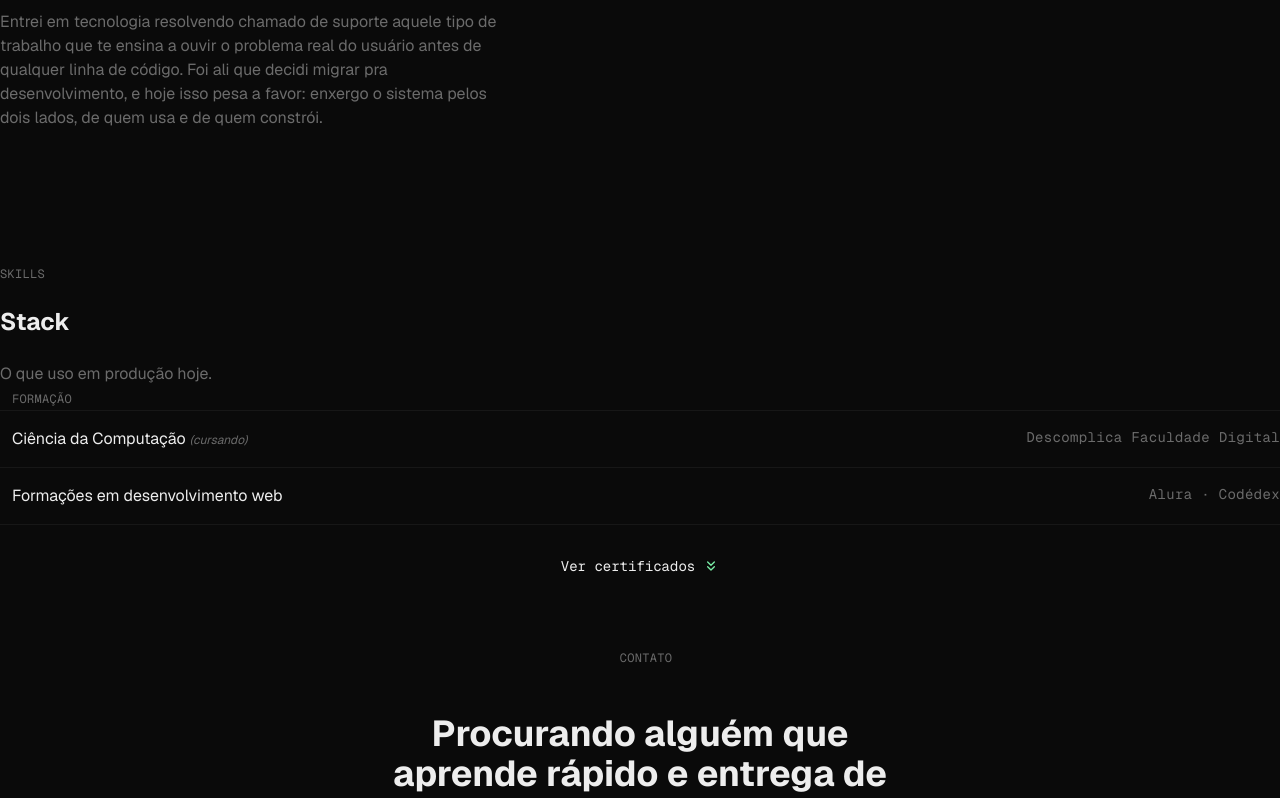
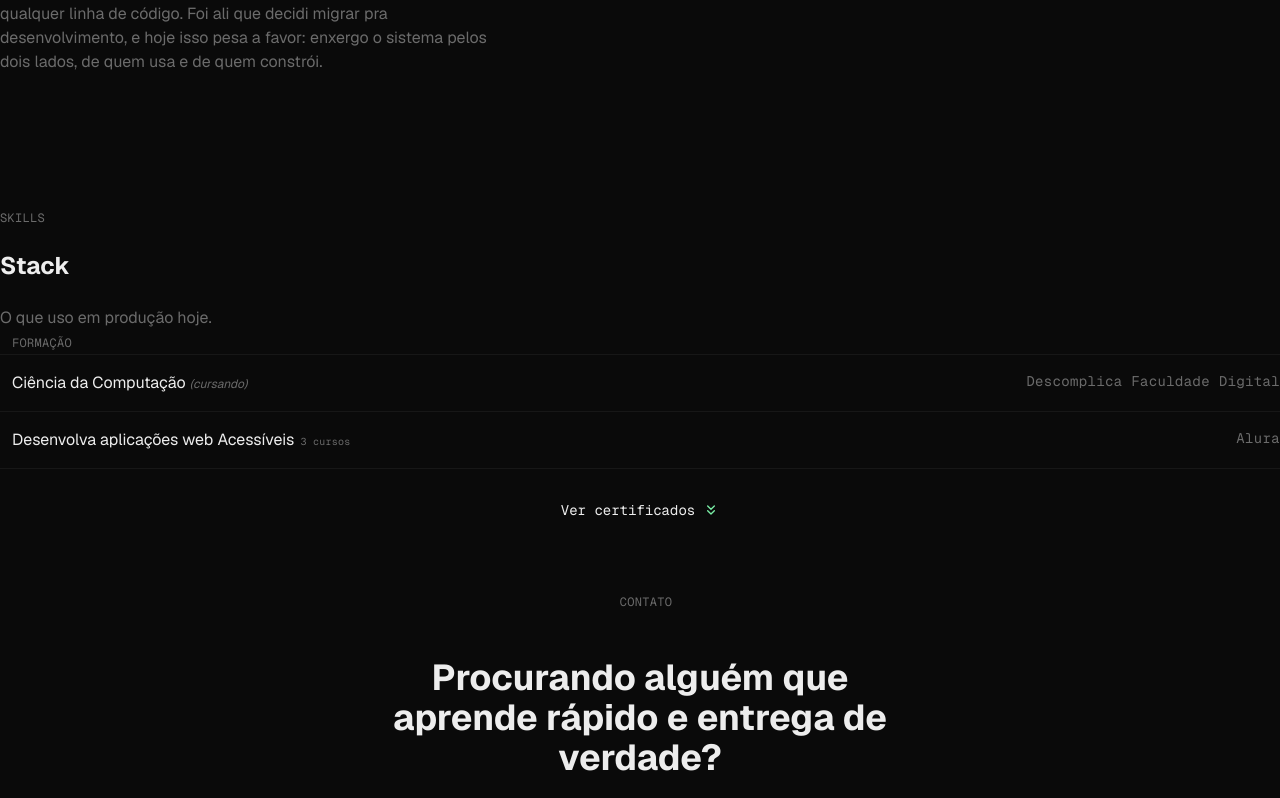
Before and after one commit to zCarlosEduardo/Portfolio, a Next.js app: page / in a window 1280 px wide. Shown: the part 1986-2784 px from the top of the page. Built offline with nearby package versions, Linux system fonts and the light colour scheme.

Commit message:
refactor: Semântica

```diff
--- a/app/page.tsx
+++ b/app/page.tsx
@@ -10,19 +10,21 @@ export default function Home() {
   return (
     <>
       <TopBar />
+      {/* Hero Section */}
       <section className="relative flex min-h-[92vh] flex-col justify-center gap-16 px-6 md:px-0">
         <div
           className="hero-dots pointer-events-none absolute inset-0"
           aria-hidden="true"
         />
-        <div
+        {/* Glow de fundo Hero*/}
+        {/* <div
           className="pointer-events-none absolute left-[-10%] top-[18%] h-[55%] w-[65%] blur-[10px]"
           style={{
             background:
               "radial-gradient(ellipse at center, rgba(237,237,237,0.05) 0%, transparent 65%)",
           }}
           aria-hidden="true"
-        />
+        /> */}
         <div className="container mx-auto flex flex-col gap-14">
           <div className="flex gap-4 items-center ">
             <div
@@ -55,33 +57,46 @@ export default function Home() {
           </div>
         </div>
       </section>
-      <div className="container mx-auto px-4 lg:px-0 flex flex-col gap-14">
+
+      {/* Cards Informações e terminal */}
+      <section className="container mx-auto px-4 lg:px-0 flex flex-col gap-14">
         <CardsDadosTerminal />
-      </div>
+      </section>
+
+      {/* Carrosel de stacks usadas */}
       <MarqueeTecnologias />
-      <div id="projetos" className="pt-20"></div>
 
       <div className="container mx-auto px-4 lg:px-0 flex flex-col gap-14">
+        {/* Projetos */}
+
+        <section id="projetos" className="pt-20">
           <TituloSections
             titulo="Não é lista de tutorial. É produto com decisão técnica."
             subtitulo="Projetos"
             paragrafo="Cada projeto abaixo passou por problema real, escolha de arquitetura, bug difícil e refatoração honesta. O formato é o mesmo que uso no trabalho: contexto, desafio, decisão, resultado."
           />
+        </section>
 
-        <div id="processo" className="pt-20">
+        {/* Processos talves remover */}
+        <section id="processo" className="pt-20">
           <TituloSections
             titulo="O que você leva contratando um júnior que pensa assim"
             subtitulo="Como eu trabalho"
             paragrafo="Júnior não significa esperar tarefa pronta. Significa aprender rápido e entregar com responsabilidade. Meu processo:"
           />
-        </div>
-        <div id="experiencia" className="pt-20"></div>
+        </section>
+
+        {/* Carreira */}
+        <section id="experiencia" className="pt-20">
           <TituloSections
             titulo="De suporte a desenvolvimento"
             subtitulo="Experiência"
             paragrafo="Entrei em tecnologia resolvendo chamado de suporte aquele tipo de trabalho que te ensina a ouvir o problema real do usuário antes de qualquer linha de código. Foi ali que decidi migrar pra desenvolvimento, e hoje isso pesa a favor: enxergo o sistema pelos dois lados, de quem usa e de quem constrói."
           />
-        <div id="skills" className="pt-20">
+        </section>
+
+        {/* Skills e Formações */}
+        <section id="skills" className="pt-20">
           <TituloSections
             titulo="Stack"
             subtitulo="Skills"
@@ -91,8 +106,10 @@ export default function Home() {
             Formação
           </span>
           <Formacoes />
-        </div>
-        <div id="contato" className="relative overflow-hidden">
+        </section>
+
+        {/* Contato */}
+        <section id="contato" className="relative overflow-hidden">
           <div className="flex flex-col justify-center items-center text-center min-h-[90svh] md:min-h-[50svh]">
             <div
               className="pointer-events-none absolute bottom-[-40%] left-1/2 h-[70%] w-[80%]
@@ -114,7 +131,9 @@ export default function Home() {
               código em produção pra mostrar não só slides.
             </p>
             <div className="flex gap-8">
-              <Button href="">Ver projetos</Button>
+              <Button href="https://wa.me/5562983263038">
+                Mandar mensagem
+              </Button>
               <Button
                 href="https://github.com/zCarlosEduardo"
                 target="_blank"
@@ -134,7 +153,7 @@ export default function Home() {
               </a>
             </span>
           </div>
-        </div>
+        </section>
       </div>
     </>
   );
--- a/components/Formacoes.tsx
+++ b/components/Formacoes.tsx
@@ -4,26 +4,49 @@ import { ChevronDown, ChevronsDown } from "lucide-react";
 import { useState } from "react";
 
 const certificados = [
-  { certificado: "The Origins III: JavaScript", empresa: "Codédex", data: "" },
+  { certificado: "DB Developer", empresa: "Descomplica", cursos: "160 Horas" },
+  {
+    certificado: "Arquitetura e Organização de computadores",
+    empresa: "Descomplica",
+    cursos: "240 Horas",
+  },
+  {
+    certificado: "The Origins III: JavaScript",
+    empresa: "Codédex",
+    cursos: "16h",
+  },
   {
     certificado: "Formação A partir do zero: iniciante em programação",
     empresa: "Alura",
-    data: "",
+    cursos: "4 Cursos",
   },
-  { certificado: "HTML5 e CSS3 parte 2", empresa: "Alura", data: "" },
-  { certificado: "HTML5 e CSS3 parte 3", empresa: "Alura", data: "" },
-  { certificado: "CSS Grid", empresa: "Alura", data: "" },
-  { certificado: "HTML5 e CSS3 parte 4", empresa: "Alura", data: "" },
-  { certificado: "Guia de estilos", empresa: "Alura", data: "" },
-  { certificado: "Flexbox", empresa: "Alura", data: "" },
-  { certificado: "Acessibilidade web", empresa: "Alura", data: "" },
-  { certificado: "Acessibilidade web parte 1", empresa: "Alura", data: "" },
-  { certificado: "Acessibilidade web parte 2", empresa: "Alura", data: "" },
-  { certificado: "Start na programação", empresa: "OneBitCode", data: "" },
-  { certificado: "Algoritmos com JavaScript II", empresa: "Alura", data: "" },
-  { certificado: "Front-end UI", empresa: "Alura", data: "" },
-  { certificado: "JavaScript para Web", empresa: "Alura", data: "" },
-  { certificado: "Colorização digital", empresa: "Alura", data: "" },
+  { certificado: "HTML e CSS", empresa: "Alura", cursos: "5 Cursos" },
+  {
+    certificado: "WordPress: crie sites do zero",
+    empresa: "Alura",
+    cursos: "17 Horas",
+  },
+  {
+    certificado: "Pratique HTML e CSS em projetos Web",
+    empresa: "Alura",
+    cursos: "4 Cursos",
+  },
+  {
+    certificado: "Cursos de Back-end (Go e JavaScript)",
+    empresa: "Alura",
+    cursos: "124 Horas",
+  },
+  { certificado: "Cursos de Front-End", empresa: "Alura", cursos: "110 Horas" },
+  {
+    certificado: "Curso: Colorização digital",
+    empresa: "Alura",
+    cursos: "8 Horas",
+  },
+  {
+    certificado: "SEO: Otimização de sites",
+    empresa: "Alura",
+    cursos: "8 Horas",
+  },
 ];
 
 export default function Formacoes() {
@@ -31,26 +54,34 @@ export default function Formacoes() {
 
   const isAberto = limite > 0;
 
-  const verMais = () => setLimite((prev) => prev + 10);
+  const verMais = () => setLimite((prev) => prev + 12);
   const recolher = () => setLimite(0);
 
   return (
     <div className="w-full">
       {/* Bloco Fixo Principal */}
       <div>
-        <div className="flex gap-2 justify-between border-y border-0 border-neutral-900 py-4 flex-wrap">
-          <span className="ml-3">
-            Ciência da Computação{" "}
+        <div className="flex gap-2 justify-between border-y border-0 border-neutral-900 py-4">
+          <div className="">
+            <span className="ml-3 truncate ">Ciência da Computação </span>
             <i className="text-xs text-(--cor-secundaria)">(cursando)</i>
-          </span>
-          <span className="text-(--cor-secundaria) text-sm tracking-wide font-mono">
+          </div>
+          <span className="text-(--cor-secundaria) text-sm tracking-wide font-mono truncate">
             Descomplica Faculdade Digital
           </span>
         </div>
-        <div className="flex gap-2 justify-between border-b border-0 border-neutral-900 py-4 flex-wrap">
-          <span className="ml-3">Formações em desenvolvimento web</span>
+        <div className="flex gap-2 justify-between border-b border-0 border-neutral-900 py-4">
+          <div className="truncate">
+            <span className="ml-3 truncate">
+              Desenvolva aplicações web Acessíveis
+            </span>
+              <span className="text-[10px] text-(--cor-secundaria) tracking-wide font-mono">
+                {" "}
+                3 cursos
+              </span>
+          </div>
           <span className="text-(--cor-secundaria) text-sm tracking-wide font-mono">
-            Alura · Codédex
+            Alura
           </span>
         </div>
       </div>
@@ -71,11 +102,17 @@ export default function Formacoes() {
               }`}
             >
               <div className="overflow-hidden">
-                <div className="flex gap-2 justify-between flex-wrap">
-                  <span className="ml-3 text-neutral-300">
+                <div className="flex gap-2 justify-between">
+                  <div>
+                  <span className="ml-3 text-neutral-300 max-w-6 truncate">
                     {item.certificado}
                   </span>
-                  <span className="text-(--cor-secundaria) text-sm tracking-wide font-mono">
+                    <span className="text-[8px] text-(--cor-secundaria) tracking-wide font-mono">
+                      {" "}
+                      {item.cursos}
+                    </span>
+                  </div>
+                  <span className="text-(--cor-secundaria) text-sm tracking-wide font-mono truncate">
                     {item.empresa}
                   </span>
                 </div>
@@ -94,7 +131,7 @@ export default function Formacoes() {
           >
             {isAberto ? (
               <>
-                Ver mais (+10)
+                Ver mais
                 <ChevronDown className="w-4 h-4 animate-pulse text-green-300" />
               </>
             ) : (
```
Lines whose indentation alone changed are shown as unchanged.
